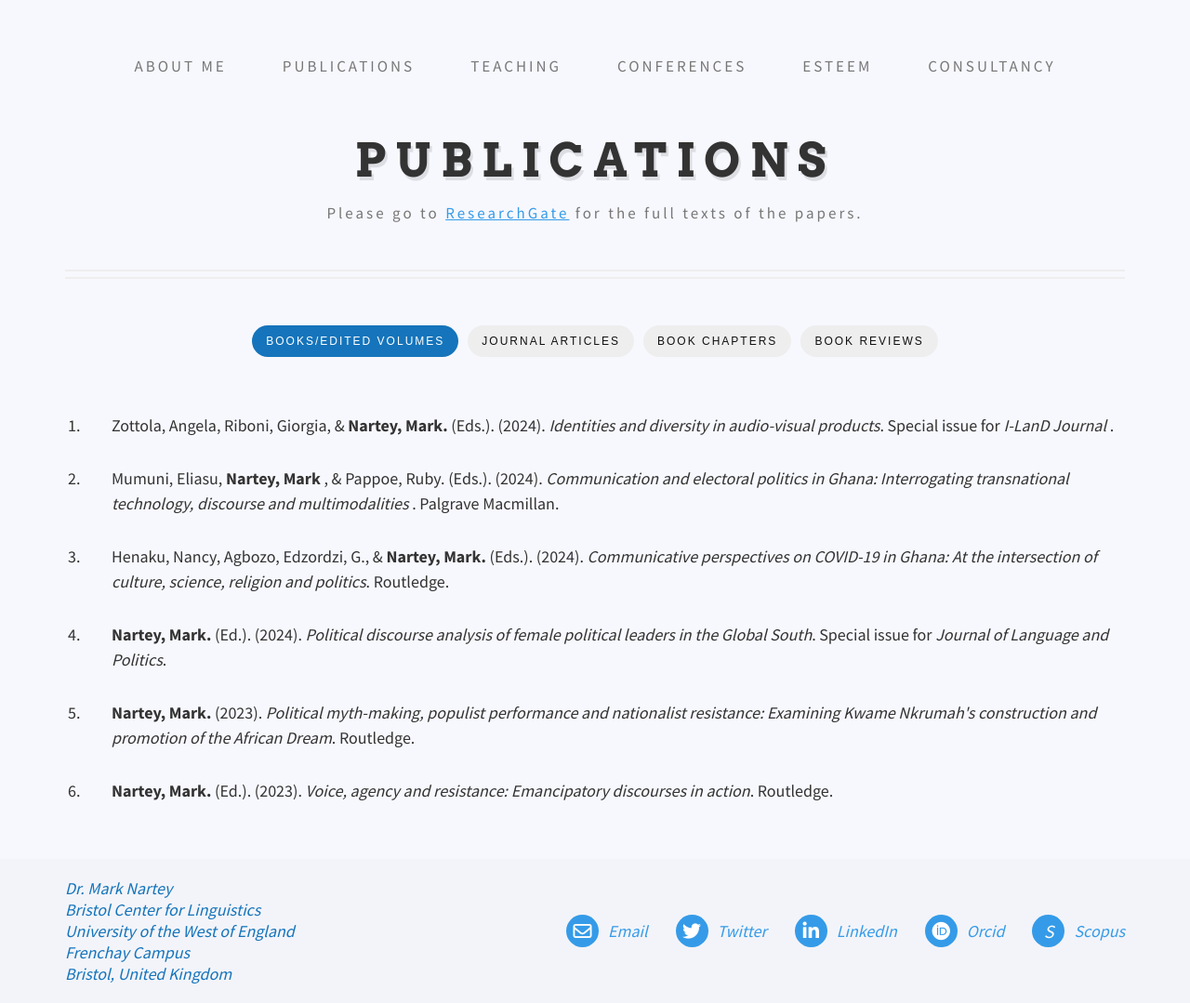
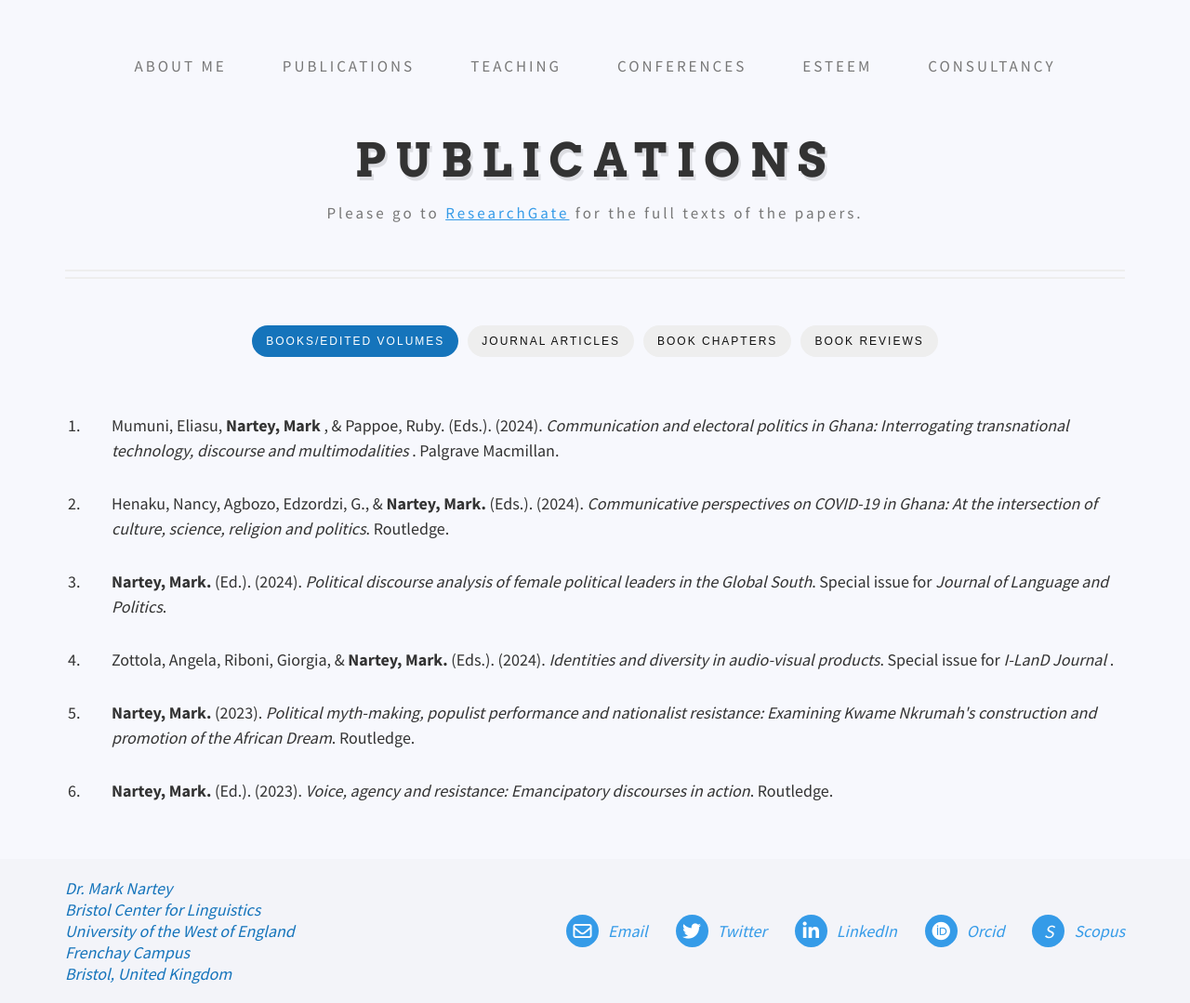
Before and after one commit to danielcornock/marknartey.com, a Jekyll site: the page built from _pages/publications.md, in a window 1280 px wide. Shown: the whole page at 93% size. Built offline with Jekyll 4.4.1, drawn with Linux system fonts in a browser that asks for light colours; nearby versions of some CDN libraries; part of the change alters nothing that is shown.

```diff
--- a/_data/books.yml
+++ b/_data/books.yml
@@ -1,7 +1,4 @@
 items:
-  - content: Zottola, Angela, Riboni, Giorgia, & <b> Nartey, Mark.</b> (Eds.).
-      (2024). <i> Identities and diversity in audio-visual products</I>. Special
-      issue for <i> I-LanD Journal</I> .
   - content: "Mumuni, Eliasu, <b> Nartey, Mark </b>, & Pappoe, Ruby. (Eds.). (2024).
       <i> Communication and electoral politics in Ghana: Interrogating
       transnational technology, discourse and multimodalities </I>. Palgrave
@@ -12,6 +9,9 @@ items:
   - content: <b> Nartey, Mark.</b> (Ed.). (2024). <i> Political discourse analysis
       of female political leaders in the Global South</I>. Special issue for <i>
       Journal of Language and Politics</I>.
+  - content: Zottola, Angela, Riboni, Giorgia, & <b> Nartey, Mark.</b> (Eds.).
+      (2024). <i> Identities and diversity in audio-visual products</I>. Special
+      issue for <i> I-LanD Journal</I> .
   - content: "<b> Nartey, Mark. </b> (2023). <i> Political myth-making, populist
       performance and nationalist resistance: Examining Kwame Nkrumah's
       construction and promotion of the African Dream</I>. Routledge. "
```
